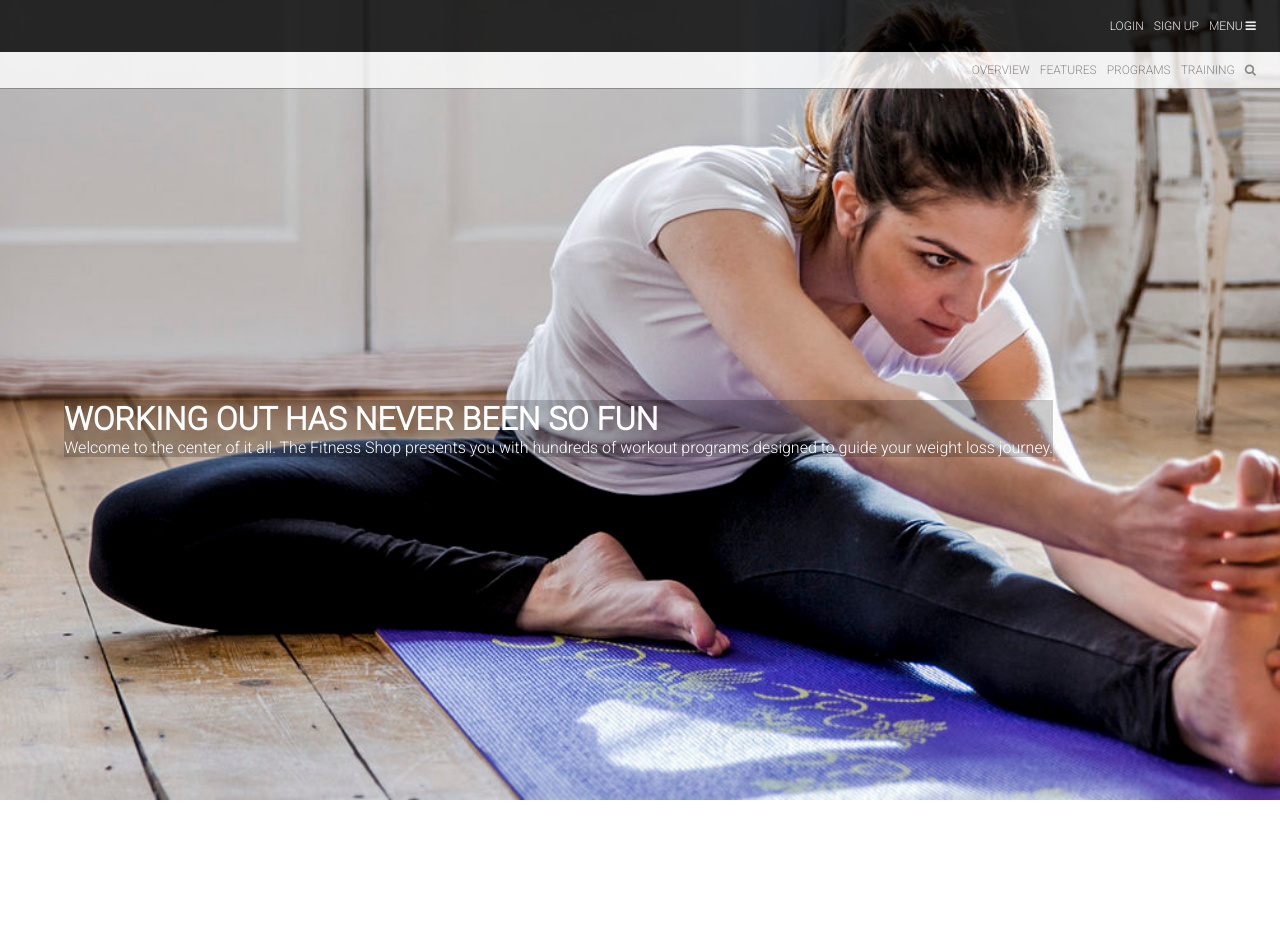
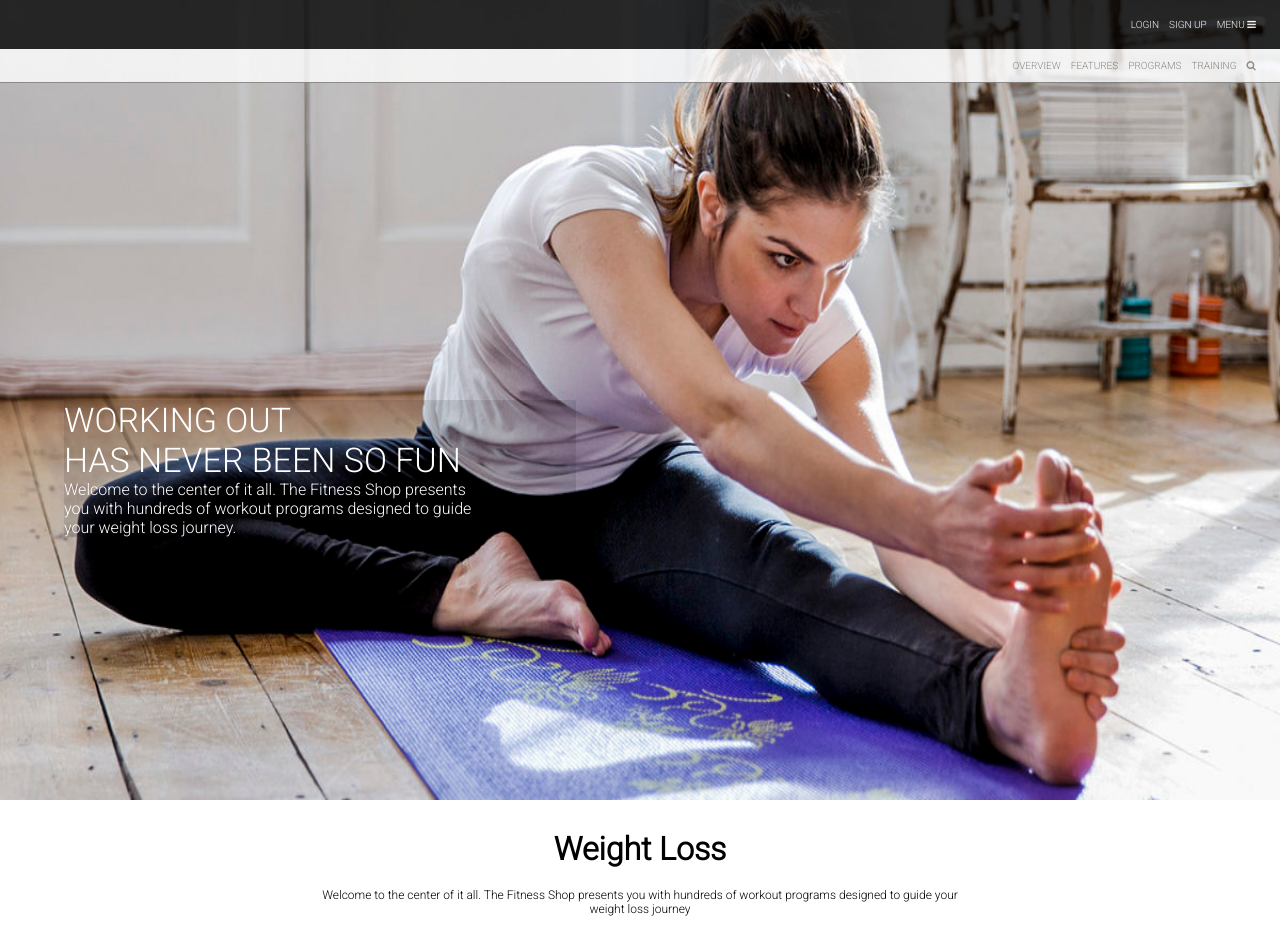
Before and after one commit to Kah919/iFit, a React (Create React App) app: page / in a window 1280 px wide. Before the commit the page ends 800 px from the top, so only its background shows below. Built offline with nearby package versions, Linux system fonts and the light colour scheme.

Commit message:
create welcome banner

```diff
--- a/src/components/Hero/Hero.module.css
+++ b/src/components/Hero/Hero.module.css
@@ -1,16 +1,39 @@
 
 .hero_container {
     background-image: url("../../images/stretching.jpg");
-    background-size: cover;
+    background-size: 100% 100%;
+    background-repeat: no-repeat;
     height: 100vh;
+
     position: relative;
 }
 
 .text_container {
     color: white;
-    background-color: rgba(0, 0, 0, 0.2);
-    position: relative;
+    background-color: rgba(0, 0, 0, 0.1);
     position: absolute;
+    width: 40%;
     top: 50%;
     left: 5%
 }
+
+.text_container div {
+    font-size: 34px;
+}
+
+.text_container p {
+    width: 80%;
+}
+
+@media only screen
+and (min-device-width : 414px)
+and (max-device-width : 736px) {
+    .hero_container {
+         /* background-size: contain; */
+
+    }
+
+    .text_container {
+
+    }
+}
--- a/src/components/Hero/HeroText.js
+++ b/src/components/Hero/HeroText.js
@@ -5,7 +5,12 @@ import styles from './Hero.module.css';
 export default () => {
     return(
         <div className={ styles.text_container }>
-            <h1> WORKING OUT HAS NEVER BEEN SO FUN </h1>
+            <div>
+                <span>WORKING OUT</span>
+                <br></br>
+                <span>HAS NEVER BEEN SO FUN</span>
+            </div>
+
             <p>
                 Welcome to the center of it all. The Fitness Shop
                 presents you with hundreds of workout programs designed
--- a/src/components/MainContainer.js
+++ b/src/components/MainContainer.js
@@ -1,12 +1,14 @@
 import React from 'react';
 import NavBarContainer from './NavBar/NavBarContainer';
 import Hero from './Hero/Hero';
+import WelcomeBanner from './WelcomeBanner/WelcomeBanner';
 
 
 export default () => {
     return(
         <div>
             <Hero />
+            <WelcomeBanner />
         </div>
     )
 }
--- a/src/components/NavBar/NavBar.module.css
+++ b/src/components/NavBar/NavBar.module.css
@@ -2,7 +2,7 @@
     background-color: black;
     opacity: .8;
     padding: 1.5%;
-    font-size: 12px;
+    font-size: 10px;
 }
 
 .top_nav_container ul {
@@ -21,7 +21,7 @@
     opacity: .8;
     padding: .85% 1.5%;
     border-bottom: .5px solid gray;
-    font-size: 12px;
+    font-size: 10px;
 }
 
 .bot_nav_container ul {
--- /dev/null
+++ b/src/components/WelcomeBanner/WelcomeBanner.js
@@ -0,0 +1,15 @@
+import React from 'react';
+import styles from './WelcomeBanner.module.css';
+
+export default () => {
+    return(
+        <div className={ styles.welcome_container }>
+            <h1> Weight Loss </h1>
+
+            <p>
+                Welcome to the center of it all. The Fitness Shop presents you with hundreds
+                of workout programs designed to guide your weight loss journey
+            </p>
+        </div>
+    )
+}
--- /dev/null
+++ b/src/components/WelcomeBanner/WelcomeBanner.module.css
@@ -0,0 +1,11 @@
+.welcome_container {
+    padding: 30px;
+    text-align: center;
+    width: 50%;
+    margin: 0 auto;
+}
+
+.welcome_container p {
+    margin-top: 20px;
+    font-size: 12px;
+}
```
